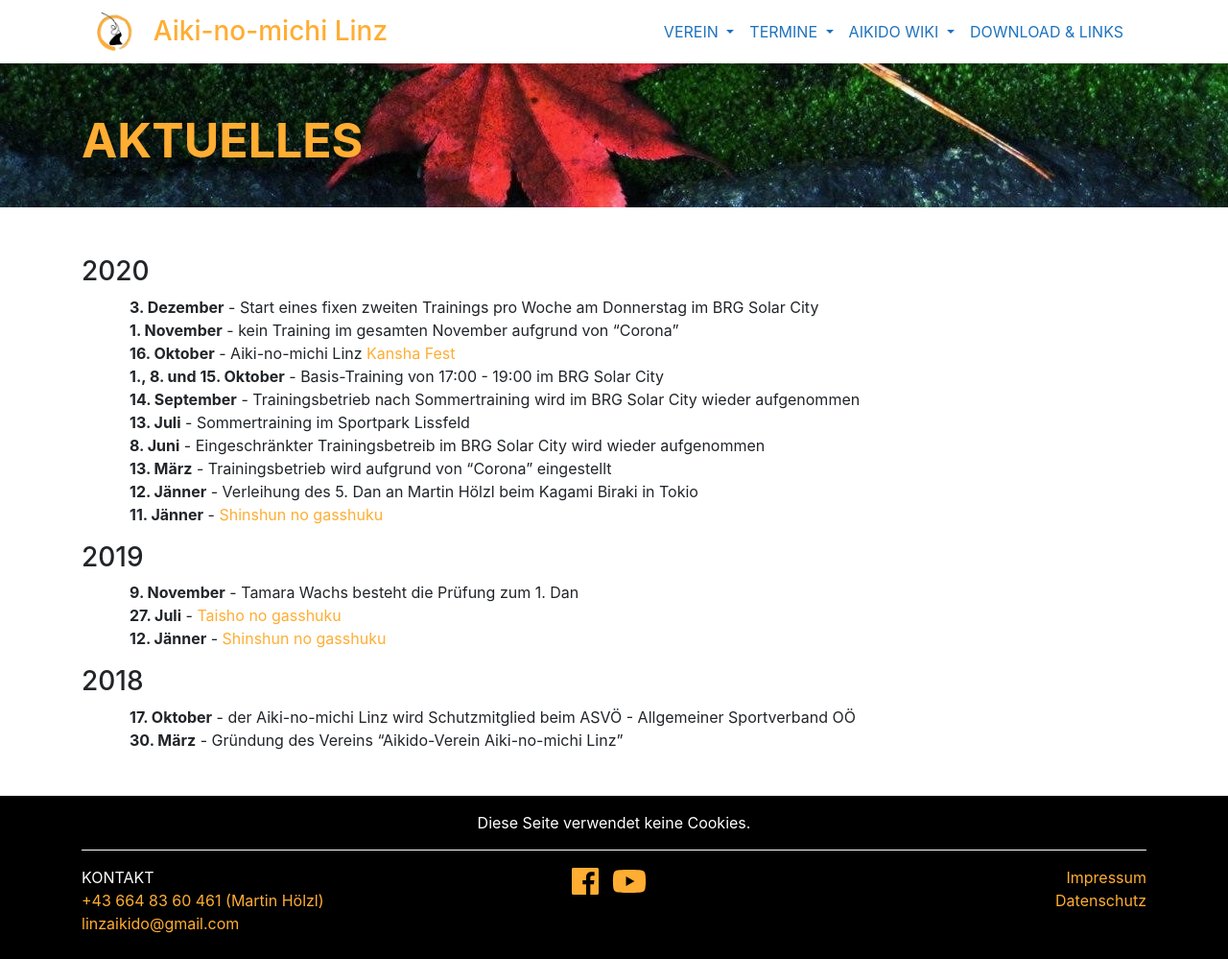
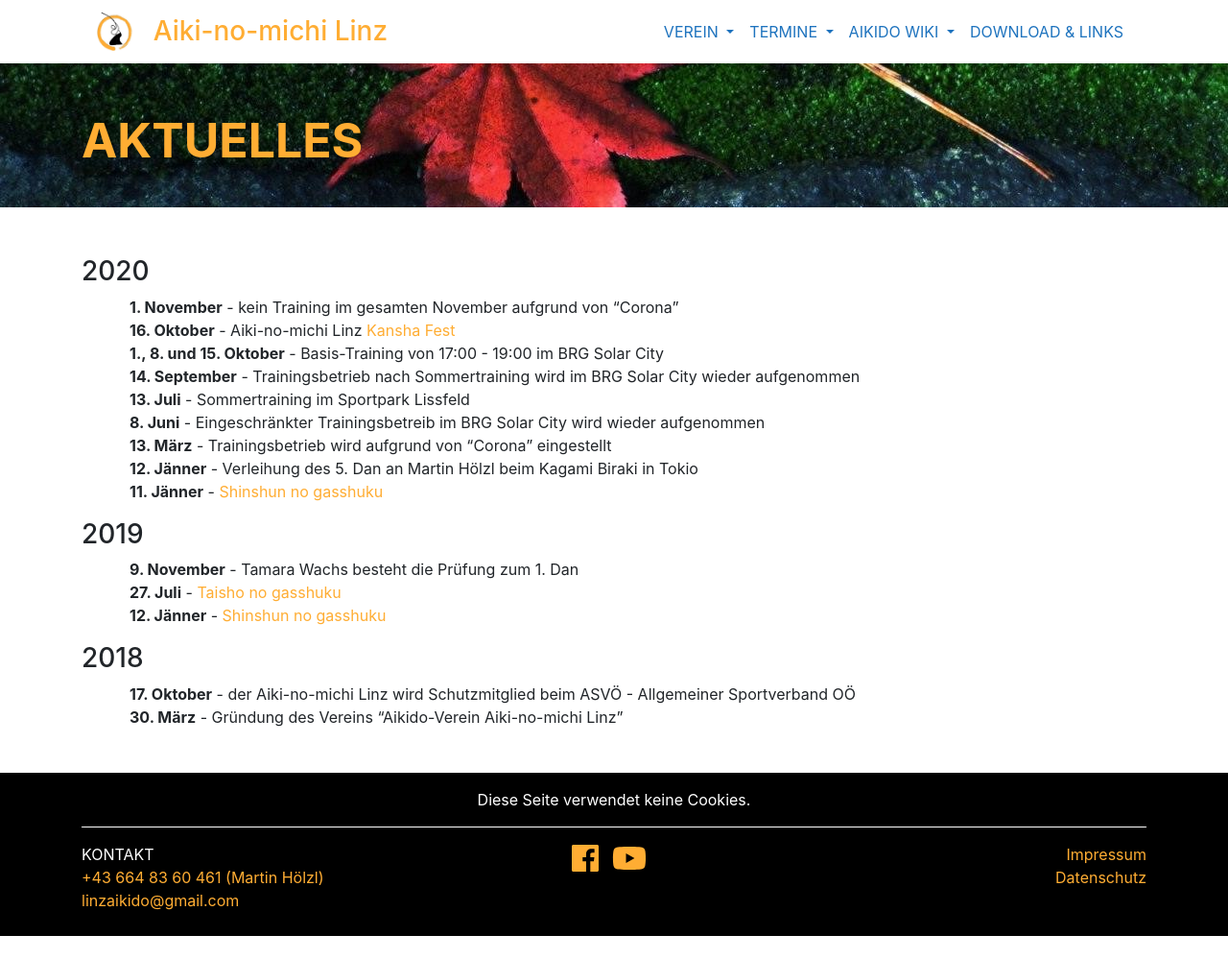
Before and after one commit to TWachs/aikinomichi-linz, a Jekyll site: the page built from aktuelles.md, in a window 1280 px wide. Shown: the whole page at 96% size. Built offline with Jekyll 4.4.1, drawn with Linux system fonts in a browser that asks for light colours; nearby versions of some CDN libraries; after the commit the page ends 975 px from its top, so only the background shows below that.

Commit message:
Update aktuelles.md

```diff
--- a/aktuelles.md
+++ b/aktuelles.md
@@ -8,7 +8,6 @@ title: Aktuelles
 
 ### 2020
 
-* **3. Dezember** - Start eines fixen zweiten Trainings pro Woche am Donnerstag im BRG Solar City
 * **1. November** - kein Training im gesamten November aufgrund von "Corona"
 * **16. Oktober** - Aiki-no-michi Linz [Kansha Fest](https://www.facebook.com/aikinomichilinz/photos/pcb.2702514973296606/2702510259963744){:target="_blank"}
 * **1., 8. und 15. Oktober** - Basis-Training von 17:00 - 19:00 im BRG Solar City
```
